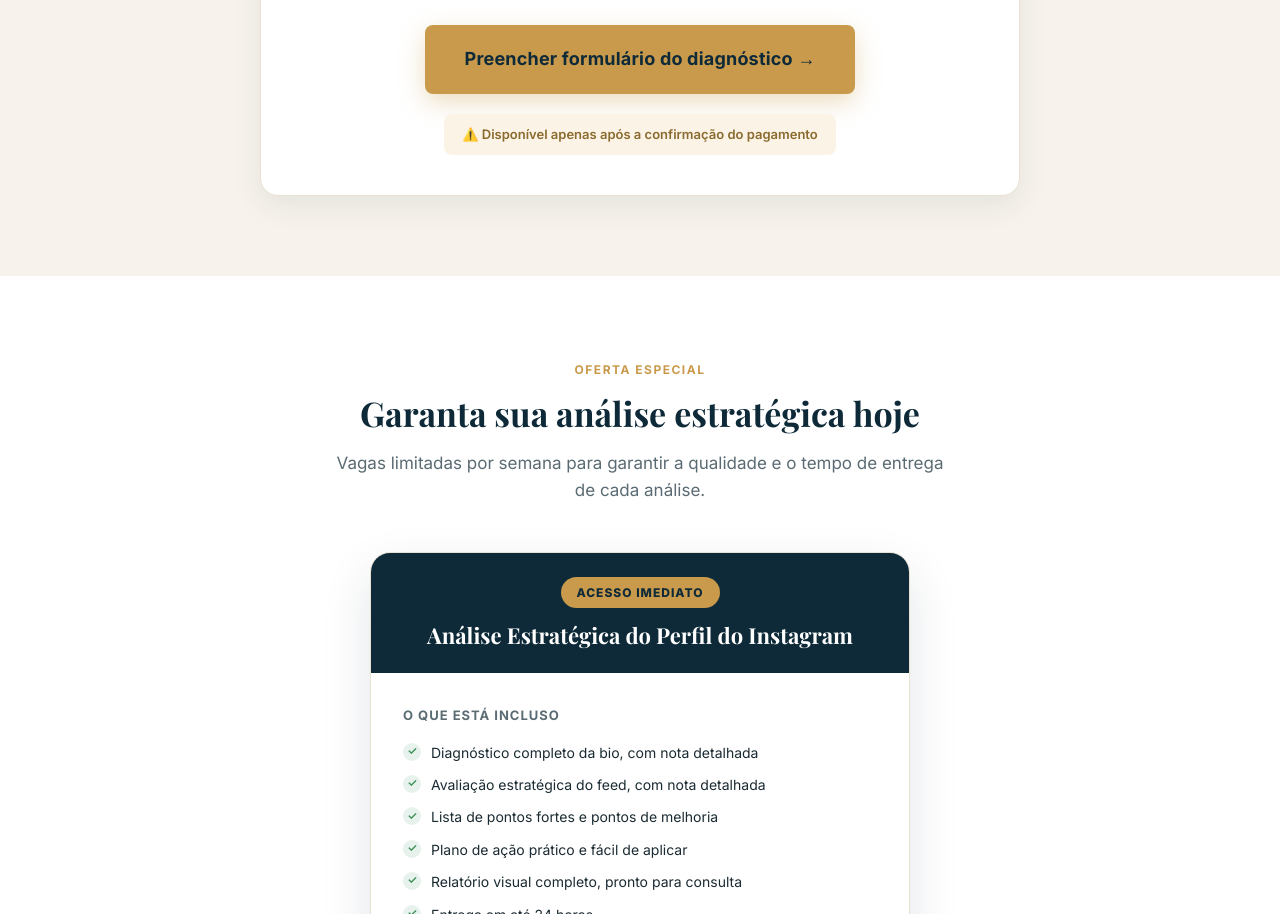
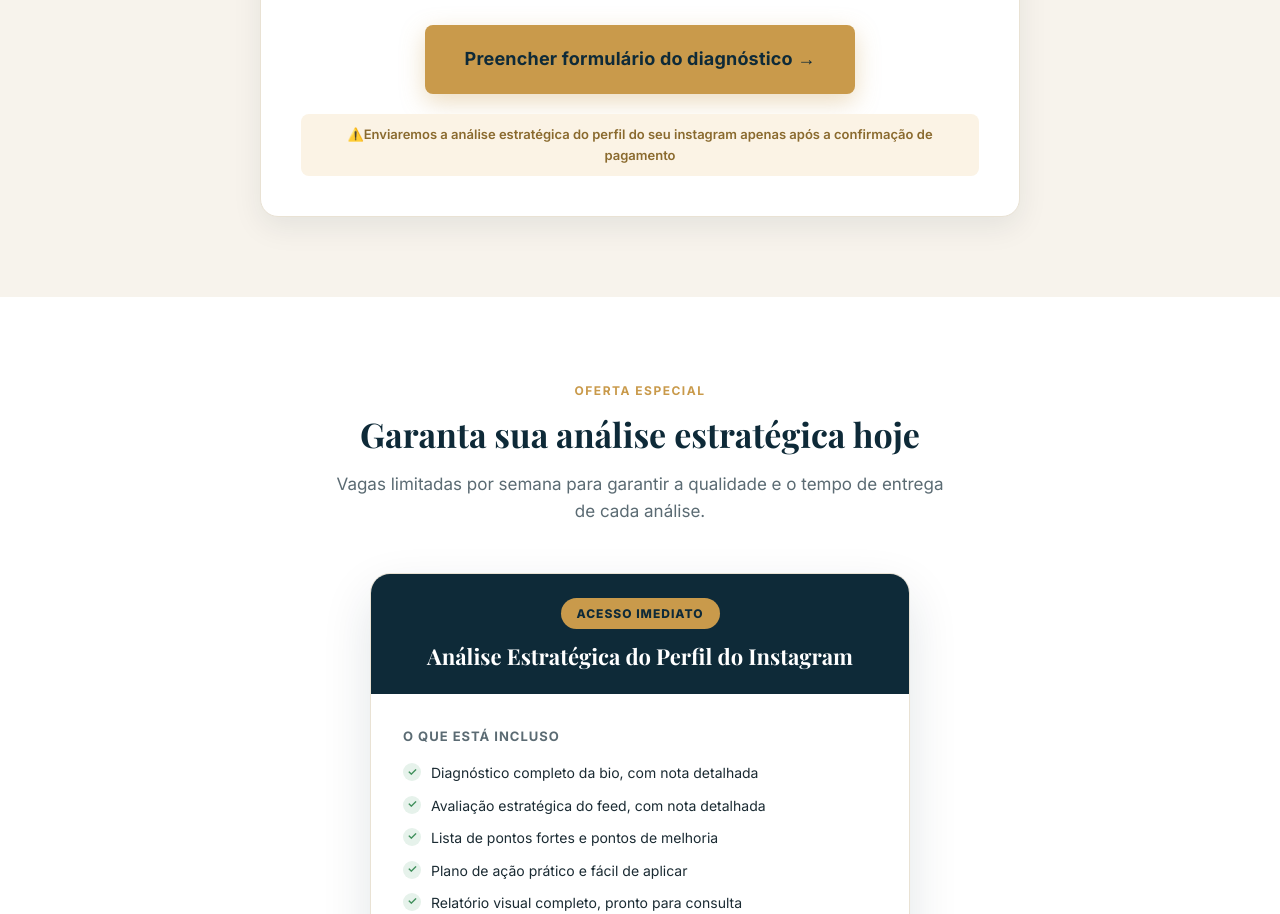
Before and after one commit to henriquebrito1/analise_estrategica_de_perfil_instagram, a plain HTML site: page analise-perfil-instagram-lp.html in a window 1280 px wide. Shown: the part 4118-5032 px from the top of the page. Drawn offline with nearby package versions, Linux system fonts and the light colour scheme; a web font is replaced by a local one.

Commit message:
Atualização da landing page

```diff
--- a/analise-perfil-instagram-lp.html
+++ b/analise-perfil-instagram-lp.html
@@ -1005,7 +1005,7 @@
 
       <a href="https://docs.google.com/forms/d/e/1FAIpQLSc-HgbwgW2_5taXlo3zV_YkIfkkS-wr2LOZNoA9CKOVy8U0mw/viewform" target="_blank" rel="noopener" class="btn btn-primary btn-large">Preencher formulário do diagnóstico →</a>
 
-      <div class="form-aviso">⚠️ Disponível apenas após a confirmação do pagamento</div>
+      <div class="form-aviso">⚠️Enviaremos a análise estratégica do perfil do seu instagram apenas após a confirmação de pagamento</div>
     </div>
   </div>
 </section>
```
